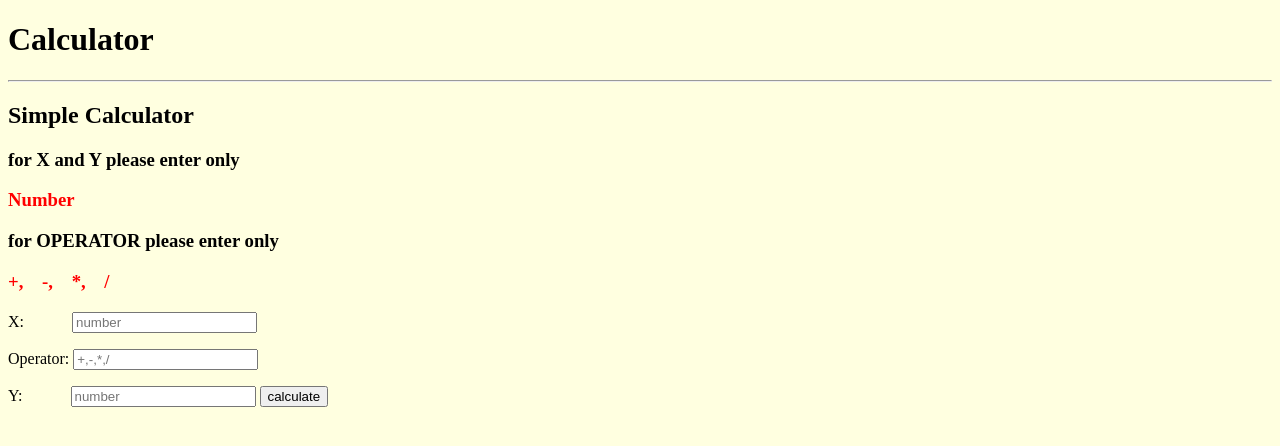
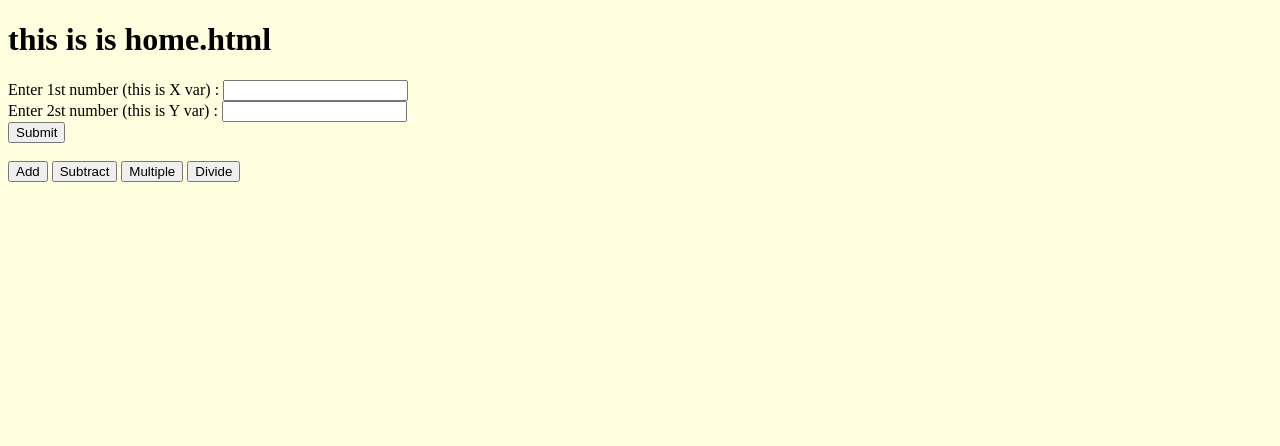
Before and after one commit to tamkmutnb/SoftwareII_calculator_django, a Django app: page / in a window 1280 px wide. Shown: the top 446 px of the page. Run offline with Django 3.2, Linux system fonts and the light colour scheme.

Commit message:
edit template

```diff
--- a/calculator/templates/home.html
+++ b/calculator/templates/home.html
@@ -1,33 +1,24 @@
-<!DOCTYPE html>
+<!DOCTYPE HTML PUBLIC "-//W3C//DTD HTML 4.01 Transitional//EN"
+        "http://www.w3.org/TR/html4/loose.dtd">
+
 <html lang="en">
+
 <head>
-    <meta charset="UTF-8">
-    <title>calculator</title>
-    <h1>Calculator</h1>
+    <title>Home_Page</title>
 </head>
 <body style="background-color: lightyellow">
-    <hr>
-
-    <h2>Simple Calculator</h2>
-
-    <h3>for X and Y please enter only <br></h3>
-    <h3 style="color:red">Number</h3>
-    <h3>for OPERATOR please enter only</h3>
-    <h3 style="color:red">+,&emsp;-,&emsp;*,&emsp;/</h3>
-
-    <form action="/input/" method="post">
-    <label for="x">X: &emsp;&emsp;&nbsp;&nbsp;</label>
-    <input id="x" type="text" name="x" value="{{ current_x }}" placeholder="number">
-    <p>
-    <label for="operator">Operator: </label>
-    <input id="operator" type="text" name="operator" value="{{ current_operator }}" placeholder="+,-,*,/">
-    </p>
-    <label for="y">Y: &emsp;&emsp;&nbsp;&nbsp;</label>
-    <input id="y" type="text" name="y" value="{{ current_y }}" placeholder="number">
-    <input type="submit" value="calculate">
-    </form>
+<form action="">
+<h1>this is is home.html</h1>
+ Enter 1st number (this is X var) : <input type="text" name="num1"><br>
+ Enter 2st number (this is Y var) : <input type="text" name="num2"><br>
+ <input type="submit"> <br><br>
+ <button type="button" id="add" name="add" value="add">Add</button>
+ <button type="button" id="add" name="add" value="add">Subtract</button>
+ <button type="button" id="add" name="add" value="add">Multiple</button>
+ <button type="button" id="add" name="add" value="add">Divide</button>
 
 
 
+</form>
 </body>
 </html>
--- a/calculator/views.py
+++ b/calculator/views.py
@@ -1,8 +1,64 @@
+from django.http import HttpResponseRedirect
 from django.shortcuts import render
-from django.contrib.auth import authenticate, login
-from django.shortcuts import render, redirect
-from django.contrib.auth.forms import UserCreationForm
-from django.contrib.auth.models import User
-# Create your views here.
+from django.core.mail import send_mail
+from .forms import CalculationForm
+
+def home(request):
+    return render(request, 'home.html')
+
+def add(request):
+    global result
+    if request.GET.get('add_button'):
+        x = (request.POST["x"])
+        y = (request.POST["y"])
+        result = (request.POST["result"])
+        result = str(x+y)
+    return render(request, 'result.html', {'result': result})
+
 def home_page(request):
+    # if this is a POST request we need to process the form data
+    if request.method == 'POST':
+        # create a form instance and populate it with data from the request:
+        # form = CalculationForm(request.POST)
+        # check whether it's valid:
+        # if form.is_valid():
+
+        operator = (request.POST["operator"])
+        x = (request.POST["x"])
+        y = (request.POST["y"])
+        print("this is x:", x)
+
+        if operator == "+":
+            result = (x + y)
+        if operator == "-":
+            result = (x - y)
+        if operator == "*":
+            result = (x * y)
+        if operator == "/":
+            result = (x / y)
+        # subject = form.cleaned_data['subject']
+        # message = form.cleaned_data['message']
+        # sender = form.cleaned_data['sender']
+        # cc_myself = form.cleaned_data['cc_myself']
+        # recipients = ['info@example.com']
+        # if cc_myself:
+        #    recipients.append(sender)
+        # return HttpResponseRedirect('/thanks/')
+
+    # if a GET (or any other method) we'll create a blank form
+    # else:
+    #    form = CalculationForm()
+
     return render(request, 'home.html')
+    # return render(request, 'home.html', {'form': form})
+
+
+'''
+Example
+
+def home_page(request):
+    x = []
+    for i in range(10):
+        x.append(i)
+    return HttpResponse("<h1>DataFlair Django Tutorials<//input/h1>The Digits are {0}".format(x))
+'''
--- a/s6101012620148/urls.py
+++ b/s6101012620148/urls.py
@@ -23,17 +23,6 @@ from django.contrib import admin
 
 urlpatterns = [
     path('admin/', admin.site.urls),
-    path('', views.home_page),
+    path('', views.home, name='home')
+
 ]
-
-'''example
-    path('', views.register, name='register'),
-    path('calGrade', views.calGrade,name='calGrade'),
-    path('termselect', views.termselect,name='termselect'),
-    path('admin/', admin.site.urls),
-    path('signup/', views.signup, name='signup'),
-    path('accounts/', include('django.contrib.auth.urls')),
-    url(r'home', views.home_page, name='home'),
-    url(r'flow', views.flow, name='flow'),
-    url(r'picFlow', views.picFlow, name='picFlow'),
-    '''
```
Also changed, not shown: calculator/forms.py (added, +13 -0 lines), calculator/models.py (+7 -4 lines), calculator/templates/base.html (added, +9 -0 lines), calculator/templates/result.html (added, +11 -0 lines).
